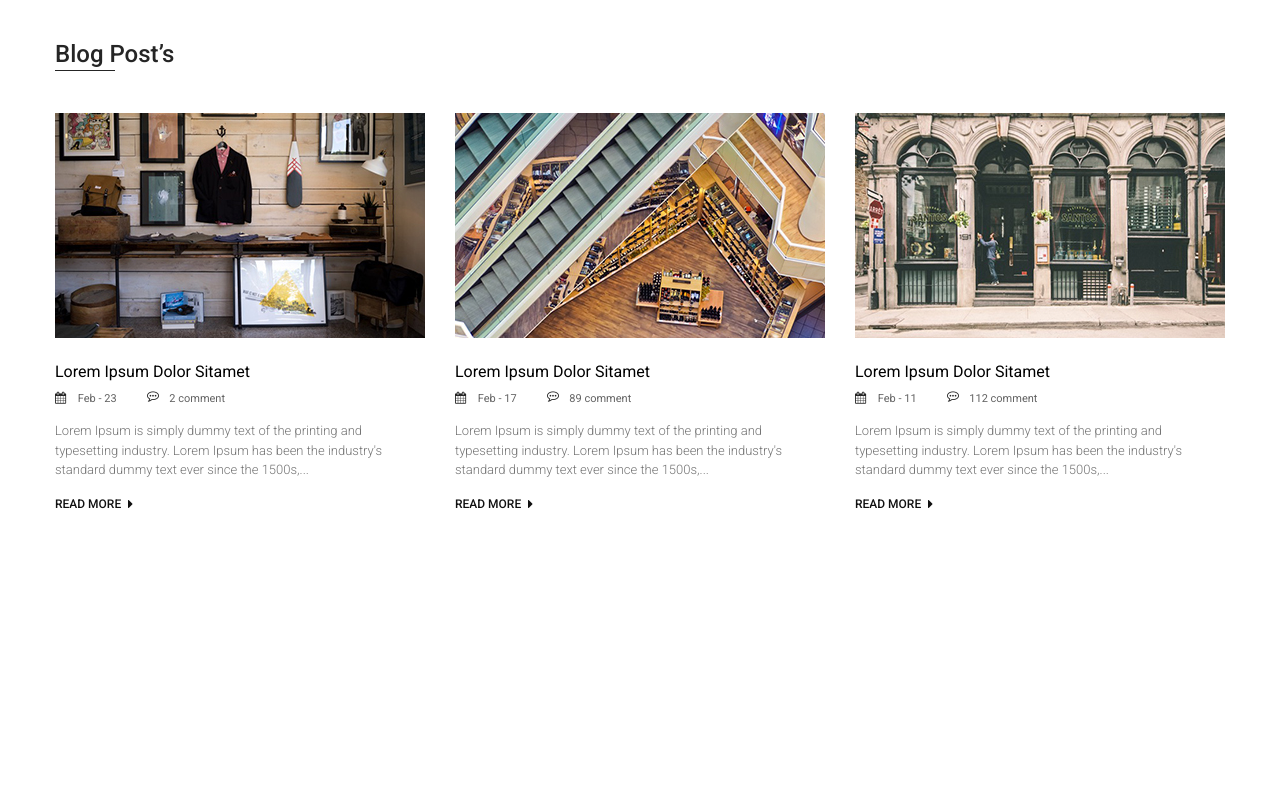
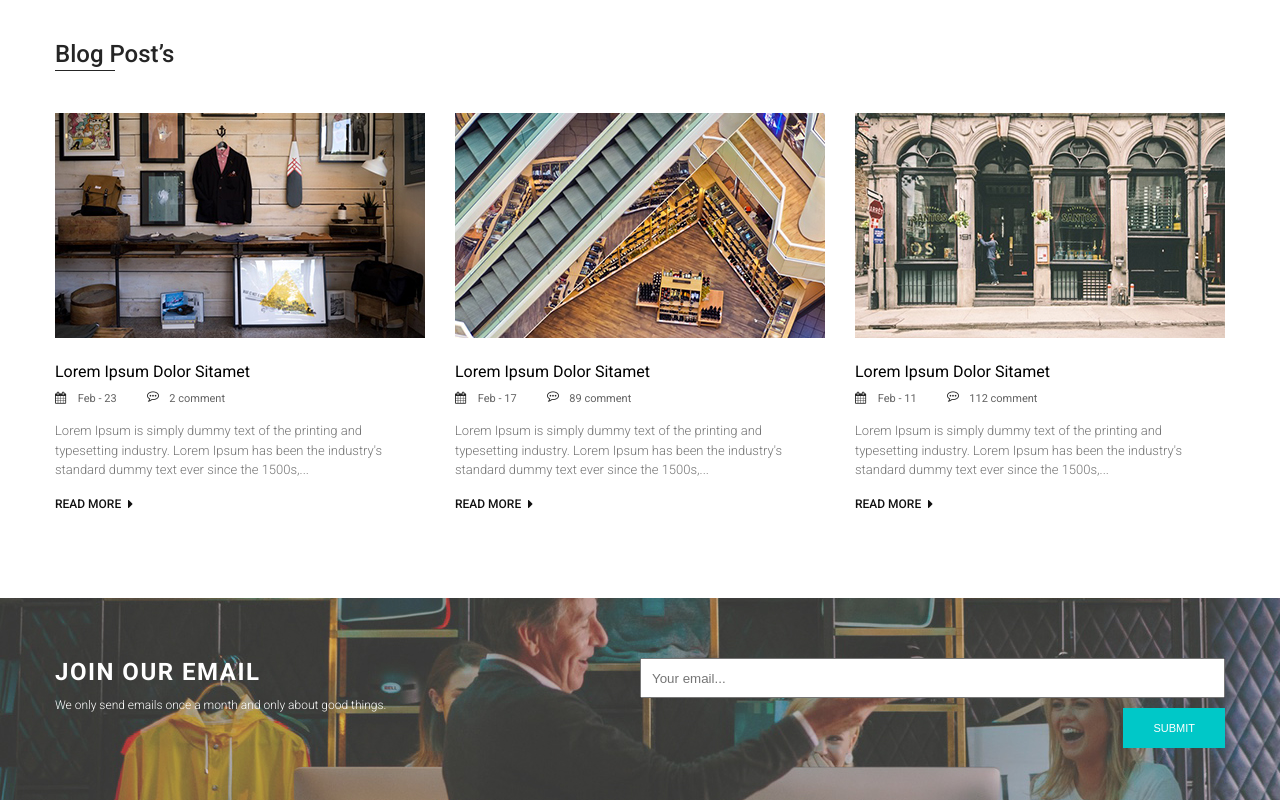
Before and after one commit to maxbandit/maxbandit.github.io, a plain HTML site: page index.html in a window 1280 px wide. Shown: the part 3261-4061 px from the top of the page. Before the commit the page ends 3859 px from the top, so only its background shows below. Drawn offline with nearby package versions, Linux system fonts and the light colour scheme.

Commit message:
addBlock

```diff
--- a/css/main.css
+++ b/css/main.css
@@ -6,6 +6,7 @@ body{
 h1, h2, h3, h4, h5, h6{
 	margin: 0;
 }
+
 .h2{
 	font-size: 24px;
 	color: #252525;
@@ -41,6 +42,22 @@ a{
 }
 .main-a:hover{
 	border-bottom: 1px solid #111111;
+}
+.submit{
+	padding: 14px 30px;
+	background: #00c8c8;
+	color: #fff;
+	text-transform: uppercase;
+	font-size: 11px;
+	border: none;
+	-webkit-transition: all 0.2s ease-out;
+    -moz-transition: all 0.2s ease-out;
+    -o-transition: all 0.2s ease-out;
+    transition:  all 0.2s ease-out;
+}
+
+.submit:hover{
+	background: #f7941d;
 }
 .main-wraper{
 	width: 1170px;
@@ -750,6 +767,39 @@ a.all-product:hover{
 	-webkit-filter: grayscale(0.8);
 	filter: grayscale(0.8);
 }
+.join-our-email{
+	float: left;
+	width: 100%;
+	height: 202px;
+	background: url(../img/join-email-bg.jpg) center;
+	color: #fff;
+}
+.join-our-email .left-block, .join-our-email .right-block{
+	float: left;
+	width: 50%;
+}
+.join-our-email h3{
+	font-size: 24px;
+	margin-top: 60px;
+	letter-spacing: 1.5px;
+}
+.join-our-email p{
+	font-size: 12px;
+	font-weight: 300;
+}
+.your-email{
+	margin-top: 60px;
+	width: 100%;
+	height: 40px;
+}
+.join-our-email .submit{
+	margin-top: 10px;
+	float: right;
+}
+.join-our-email .your-email{
+	padding-left: 10px;
+}
+
 /*---------------------MEDIA----------------------*/
 @media (max-width: 1179px){
 	.main-wraper{
@@ -810,6 +860,21 @@ a.all-product:hover{
 		float: none;
 		margin: 0 auto 20px auto;
 	}
+	.join-our-email .left-block, .join-our-email .right-block{
+		width: 100%;
+		text-align: center;
+	}
+	.join-our-email h3{
+		margin-top: 20px;
+	}
+	.your-email{
+		width: 80%;
+		margin-top: 0px;
+	}
+	.join-our-email .submit{
+		float: none;
+		margin: 20px auto;
+	}
 
 }
 @media (max-width: 414px){
@@ -863,6 +928,9 @@ a.all-product:hover{
 	.posts-wrapper .post-img{
 		height: 207px;
 	}
+	.your-email{
+		width: 100%;
+	}
 }
 @media (max-width: 320px){
 	.main-slider .item .slide-wrap h2{
@@ -890,5 +958,8 @@ a.all-product:hover{
 	.posts-wrapper .post-img{
 		height: 176px;
 	}
+	.join-our-email .submit{
+		margin: 10px 0 0 0;
+	}
 
 }
--- a/index.html
+++ b/index.html
@@ -4,6 +4,7 @@
 		<meta charset="UTF-8">
 		<meta name="viewport" content="width=device-width, initial-scale=1.0">
 		<title>mstore</title>
+		<link rel="icon" href="img/favicon.png" type="image/png">
 		<link href="https://fonts.googleapis.com/css?family=Roboto:300,300i,400,400i,500,500i,700,700i" rel="stylesheet">
 		<link href="https://fonts.googleapis.com/css?family=Open+Sans:300,300i,400,400i,600,600i,700,700i,800,800i" rel="stylesheet">
 		<link rel="stylesheet" href="css/owl.carousel.min.css">
@@ -493,6 +494,24 @@
 				</div>
 			</div>
 		</div>
+		<div class="join-our-email">
+			<div class="main-wraper">
+				<div class="left-block">
+					<h3>JOIN OUR EMAIL</h3>
+					<p>
+						We only send emails once a month and only about good things.
+					</p>
+				</div>
+				<div class="right-block">
+					<form action="" method="post">
+						<input class="your-email" type="text" size="40" placeholder="Your email...">
+						<input type="submit" class="submit" value="submit">
+
+					</form>
+
+				</div>
+			</div>
+		</div>
 		<footer class="footer">
 
 		</footer>
```
Also changed, not shown: img/favicon.png (added), img/join-email-bg.jpg (added), img/slide2.jpg, 1 other file.
